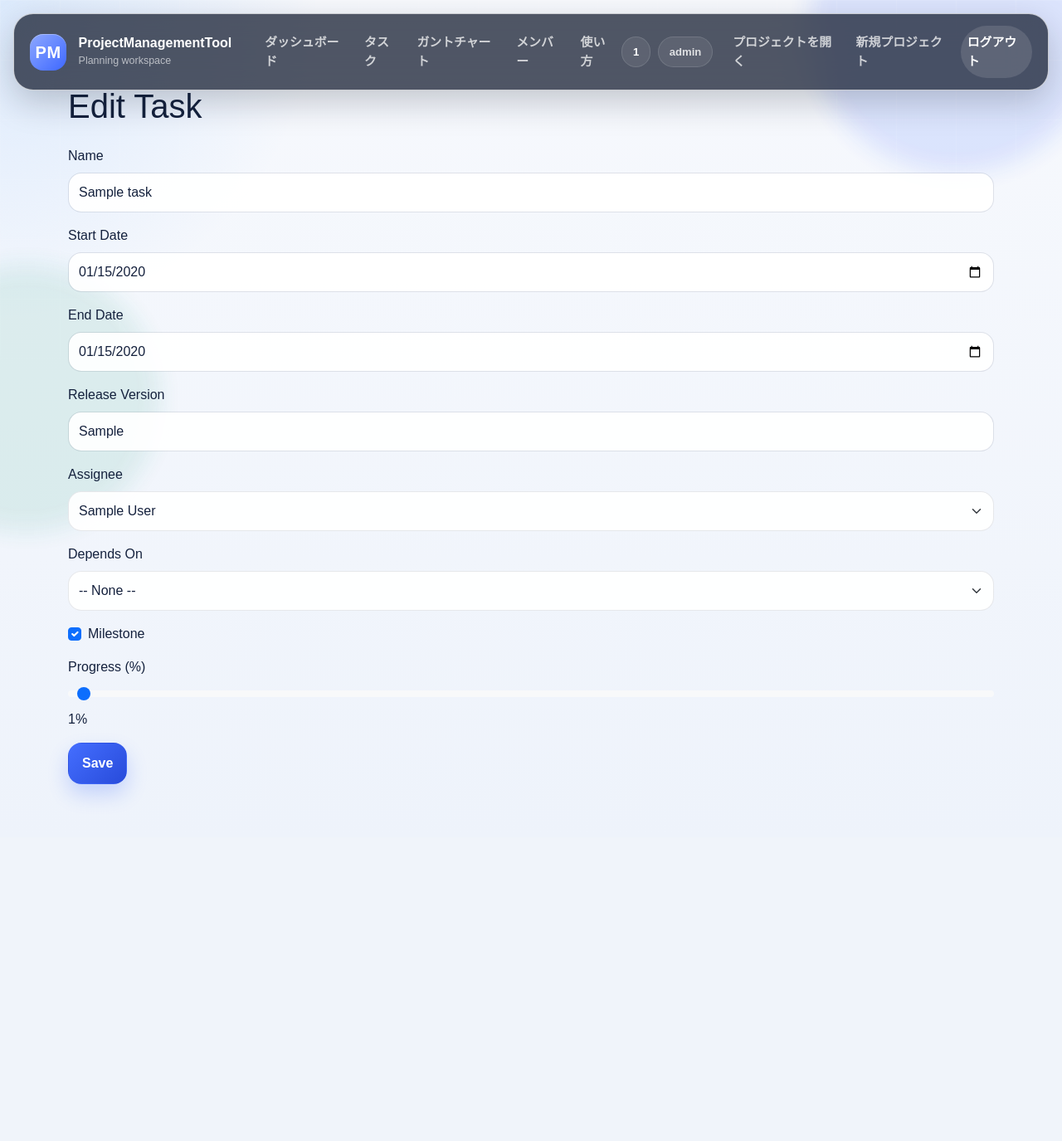
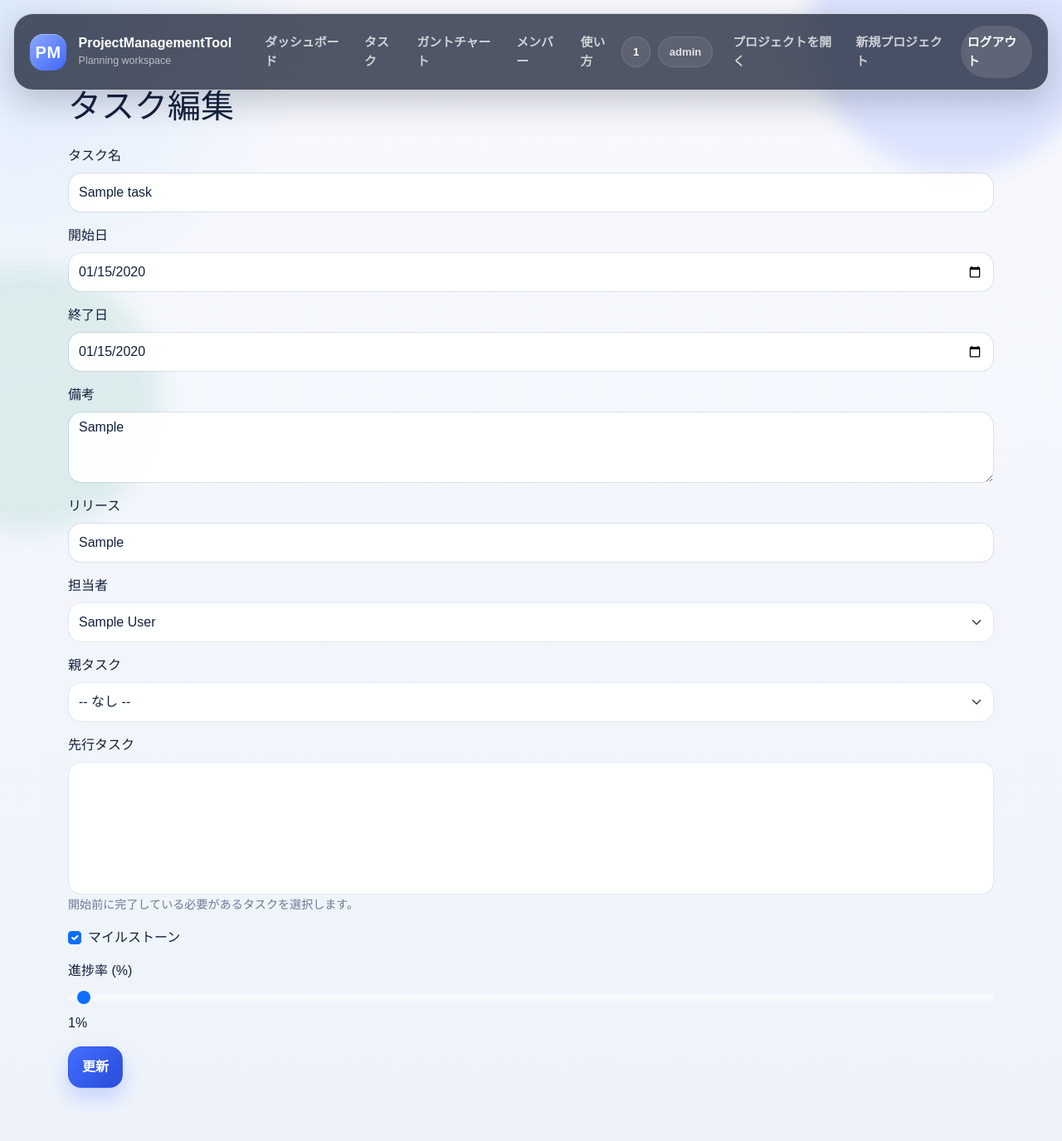
Before and after one commit to Tomoya-BB/ProjectManagementTool, a Flask app: page /task/1/edit in a window 1280 px wide. Shown: the whole page at 83% size. Before the commit the page ends 967 px from the top, so only its background shows below. Run offline with Flask 3, Linux system fonts and the light colour scheme; a user stored in the database is signed in; tables that the repository leaves empty hold one stand-in row (values such as "Sample post"); lists and menus that the app fills with data are empty; some libraries are stand-ins or nearby versions.

Commit message:
Fix direct task form persistence

```diff
--- a/app.py
+++ b/app.py
@@ -778,10 +778,11 @@ def add_task():
         if end_date < start_date:
             flash('End date cannot be before start date.', 'danger')
             return redirect(url_for('add_task'))
+        remarks = request.form.get('remarks', '')
         progress = int(request.form.get('progress') or 0)
         release_version = request.form.get('release_version')
-        assignee_id = request.form.get('assignee_id') or None
-        depends_on_id = request.form.get('depends_on_id') or None
+        assignee_id = request.form.get('assignee_id', type=int)
+        parent_id = request.form.get('parent_id', type=int)
         is_milestone = 'is_milestone' in request.form
         if is_milestone:
             end_date = start_date
@@ -789,20 +790,35 @@ def add_task():
             name=name,
             start_date=start_date,
             end_date=end_date,
+            remarks=remarks,
             release_version=release_version,
             progress=progress,
             assignee_id=assignee_id,
-            depends_on_id=depends_on_id,
+            parent_id=parent_id,
             is_milestone=is_milestone,
         )
         append_task_to_parent(task)
         db.session.add(task)
+        db.session.flush()
+        for pid in request.form.getlist('predecessors'):
+            try:
+                pid = int(pid)
+            except ValueError:
+                continue
+            if pid and pid != task.id:
+                db.session.add(TaskDependency(predecessor_id=pid, successor_id=task.id))
         db.session.commit()
         flash('Task added', 'success')
         return redirect(url_for('tasks'))
     tasks = Task.query.all()
     members = Member.query.all()
-    return render_template('form.html', task=None, tasks=tasks, members=members)
+    return render_template(
+        'form.html',
+        task=None,
+        tasks=tasks,
+        members=members,
+        selected_predecessor_ids=set(),
+    )
 
 
 @app.route('/task/<int:task_id>/edit', methods=['GET', 'POST'])
@@ -844,8 +860,16 @@ def edit_task(task_id):
         return redirect(url_for('tasks'))
     tasks = Task.query.filter(Task.id != task_id).all()
     members = Member.query.all()
-    deps = TaskDependency.query.all()
-    return render_template('form.html', task=task, tasks=tasks, members=members, deps=deps)
+    selected_predecessor_ids = {
+        dep.predecessor_id for dep in TaskDependency.query.filter_by(successor_id=task.id).all()
+    }
+    return render_template(
+        'form.html',
+        task=task,
+        tasks=tasks,
+        members=members,
+        selected_predecessor_ids=selected_predecessor_ids,
+    )
 
 
 @app.route('/task/<int:task_id>/delete', methods=['POST'])
--- a/templates/form.html
+++ b/templates/form.html
@@ -1,50 +1,63 @@
 {% extends 'base.html' %}
 {% block content %}
-<h1 class="mb-4">{{ 'Edit Task' if task else 'Add Task' }}</h1>
+<h1 class="mb-4">{{ 'タスク編集' if task else 'タスク追加' }}</h1>
 <form method="post" id="taskForm">
     <div class="mb-3">
-        <label class="form-label">Name</label>
+        <label class="form-label">タスク名</label>
         <input type="text" name="name" value="{{ task.name if task else '' }}" class="form-control" required>
     </div>
     <div class="mb-3">
-        <label class="form-label">Start Date</label>
+        <label class="form-label">開始日</label>
         <input type="date" name="start_date" value="{{ task.start_date if task else '' }}" class="form-control" required>
     </div>
     <div class="mb-3">
-        <label class="form-label">End Date</label>
+        <label class="form-label">終了日</label>
         <input type="date" name="end_date" value="{{ task.end_date if task else '' }}" class="form-control" required>
     </div>
     <div class="mb-3">
-        <label class="form-label">Release Version</label>
+        <label class="form-label">備考</label>
+        <textarea name="remarks" class="form-control" rows="3" placeholder="補足や依存条件を記載">{{ task.remarks if task else '' }}</textarea>
+    </div>
+    <div class="mb-3">
+        <label class="form-label">リリース</label>
         <input type="text" name="release_version" value="{{ task.release_version if task else '' }}" class="form-control">
     </div>
     <div class="mb-3">
-        <label class="form-label">Assignee</label>
+        <label class="form-label">担当者</label>
         <select name="assignee_id" class="form-select">
-            <option value="">-- None --</option>
+            <option value="">-- 未設定 --</option>
             {% for m in members %}
             <option value="{{ m.id }}" {% if task and task.assignee_id == m.id %}selected{% endif %}>{{ m.name }}</option>
             {% endfor %}
         </select>
     </div>
     <div class="mb-3">
-        <label class="form-label">Depends On</label>
-        <select name="depends_on_id" class="form-select">
-            <option value="">-- None --</option>
-            {% for t in tasks %}
-            <option value="{{ t.id }}" {% if task and task.depends_on_id == t.id %}selected{% endif %}>{{ t.name }}</option>
+        <label class="form-label">親タスク</label>
+        <select name="parent_id" class="form-select">
+            <option value="">-- なし --</option>
+            {% for t in tasks if not t.parent_id %}
+            <option value="{{ t.id }}" {% if task and task.parent_id == t.id %}selected{% endif %}>{{ t.name }}</option>
             {% endfor %}
         </select>
     </div>
+    <div class="mb-3">
+        <label class="form-label">先行タスク</label>
+        <select name="predecessors" multiple class="form-select form-select-multi">
+            {% for t in tasks %}
+            <option value="{{ t.id }}" {% if t.id in selected_predecessor_ids %}selected{% endif %}>{{ t.name }}</option>
+            {% endfor %}
+        </select>
+        <small class="form-hint">開始前に完了している必要があるタスクを選択します。</small>
+    </div>
     <div class="form-check mb-3">
         <input type="checkbox" name="is_milestone" class="form-check-input" id="milestone" {% if task and task.is_milestone %}checked{% endif %}>
-        <label for="milestone" class="form-check-label">Milestone</label>
+        <label for="milestone" class="form-check-label">マイルストーン</label>
     </div>
     <div class="mb-3">
-        <label class="form-label">Progress (%)</label>
+        <label class="form-label">進捗率 (%)</label>
         <input type="range" name="progress" id="progress" class="form-range" min="0" max="100" value="{{ task.progress if task else 0 }}" oninput="progressValue.value = progress.value">
         <output id="progressValue">{{ task.progress if task else 0 }}</output>%
     </div>
-    <button type="submit" class="btn btn-primary">Save</button>
+    <button type="submit" class="btn btn-primary">{{ '更新' if task else '追加' }}</button>
 </form>
 {% endblock %}
```
Also changed, not shown: tests/test_app.py (+78 -0 lines).
